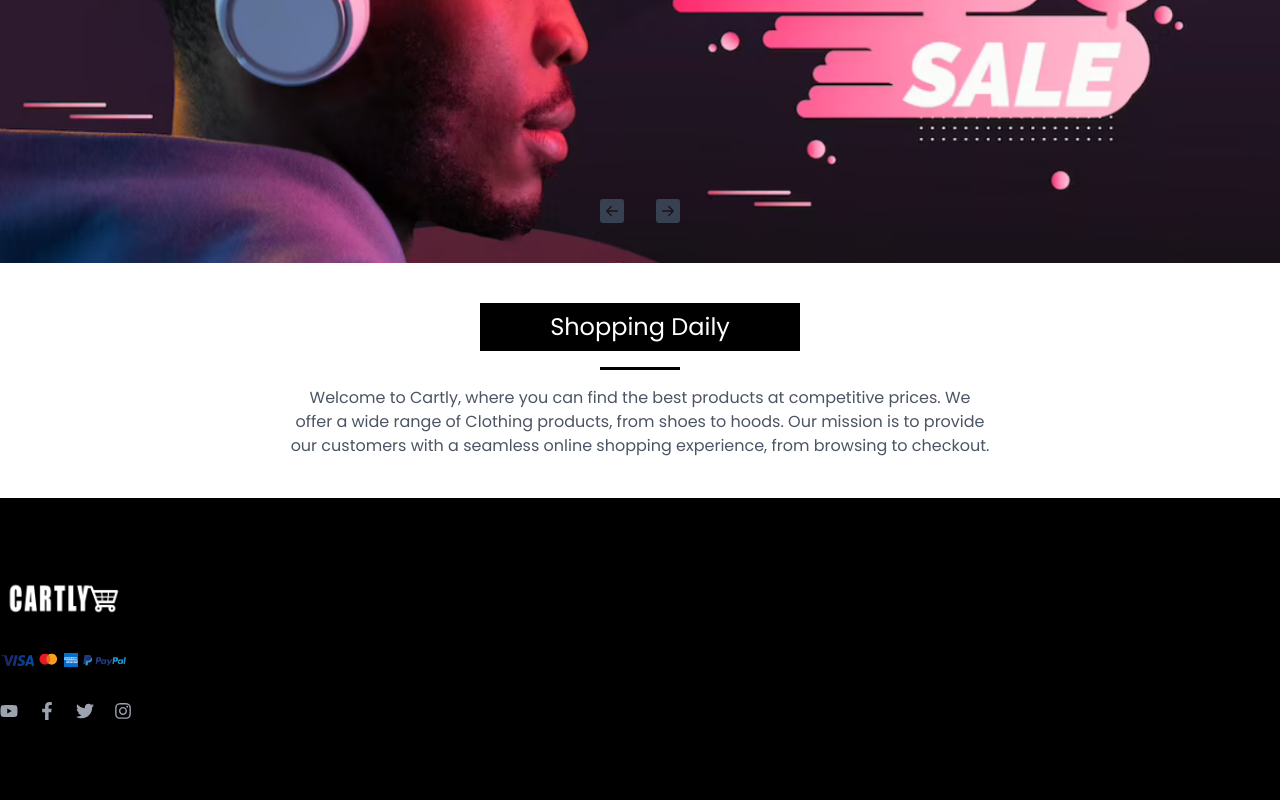
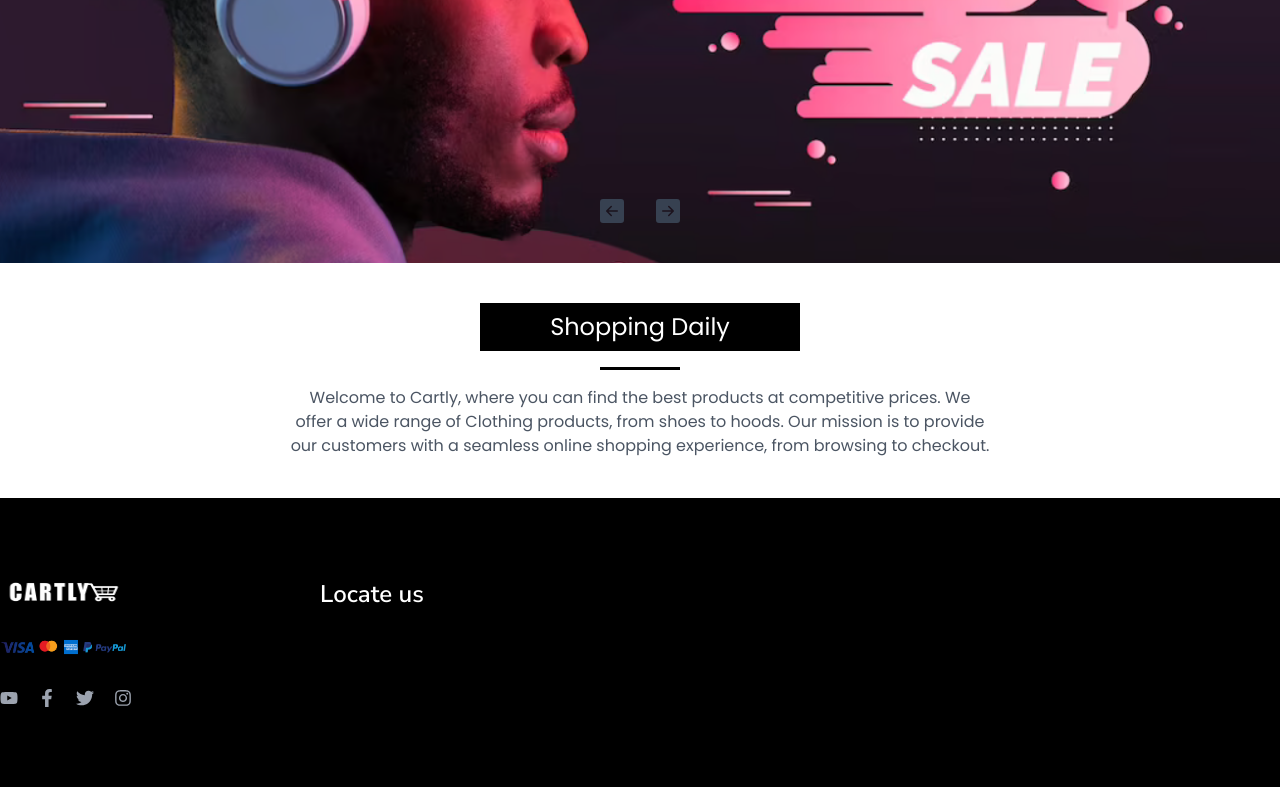
Before and after one commit to leinyuy/Ecommerce, a React (Create React App) app in the folder dre-commerce/: page /cart in a window 1280 px wide. Shown: the part 317-1117 px from the top of the page. Built offline with nearby package versions, Linux system fonts and the light colour scheme.

Commit message:
Update Footer.jsx

```diff
--- a/dre-commerce/src/components/Footer.jsx
+++ b/dre-commerce/src/components/Footer.jsx
@@ -6,9 +6,9 @@ import { FaFacebookF, FaTwitter, FaInstagram, FaYoutube, Fahome, } from 'react-i
 const Footer = () => {
   return (
     <div className='bg-black text-[#949494] py-20 font-titleFont'>
-          <div className='max-w-screen-xl mx-auto'>
+          <div className='max-w-screen-xl mx-auto grid grid-cols-4'>
               <div className='flex flex-col gap-7'>
-                  <img className='w-32' src={logoLight} alt="logoLight" />
+                  <img className='w-32 h-7' src={logoLight} alt="logoLight" />
                   <img className='w-32' src={paymentLogo} alt="payment logo" />
                   <div className='flex gap-5 text-lg text-gray-400'>
                       <FaYoutube className='hover:text-white duration-300 cursor-pointer' />
@@ -17,6 +17,7 @@ const Footer = () => {
                       <FaInstagram className='hover:text-white duration-300 cursor-pointer'/>
                   </div>
               </div>
+              <h2 className='text-2xl font-semibold text-white mb-4'>Locate us</h2>
       </div>
     </div>
   )
```
